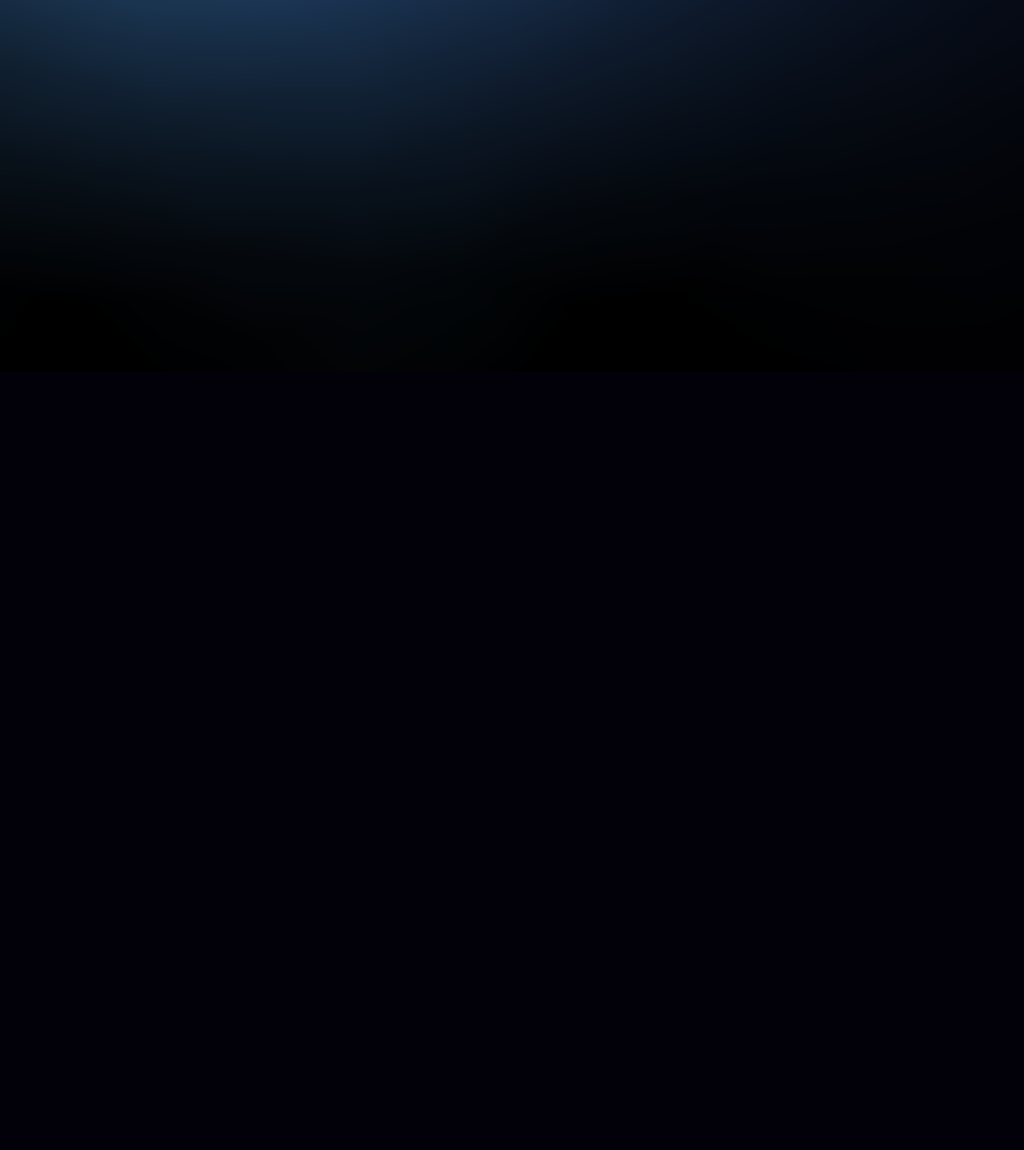
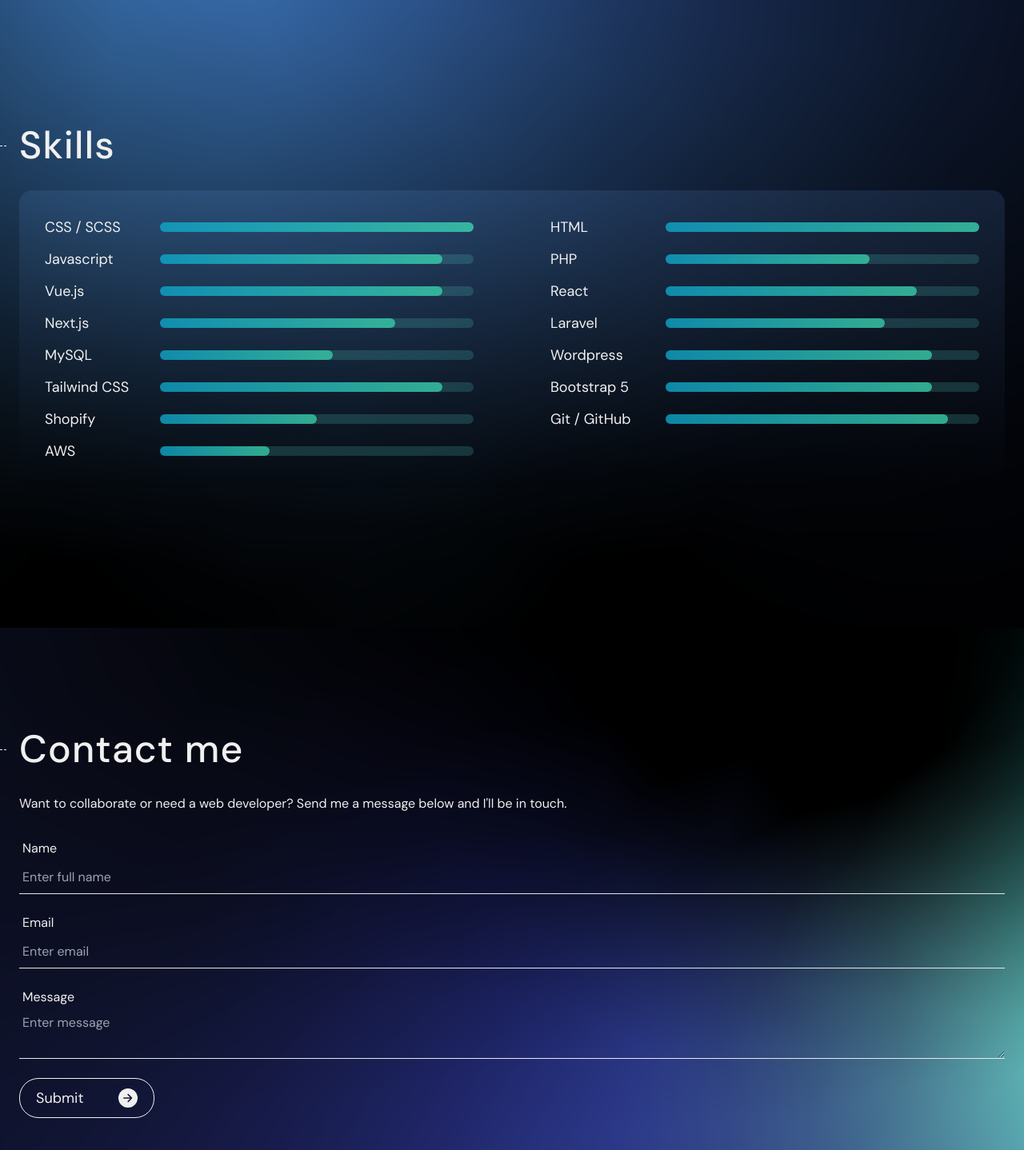
Before and after one commit to tomdolton/portfolio-2024, a Next.js app: page / in a window 1280 px wide. Shown: the part 2257-3695 px from the top of the page at 80% size. Before the commit the page ends 2722 px from the top, so only its background shows below. Built offline with nearby package versions, Linux system fonts and the light colour scheme.

Commit message:
Add skills sectiona and contact form.

```diff
--- /dev/null
+++ b/app/api/sendgrid/route.js
@@ -0,0 +1,74 @@
+import sgMail from "@sendgrid/mail";
+import { NextResponse } from "next/server";
+
+sgMail.setApiKey(process.env.SENDGRID_API_KEY);
+
+// CAPTCHA validation method
+const validateCaptcha = (response_key) => {
+  return new Promise((resolve, reject) => {
+    const secret_key = process.env.CAPTCHA_SECRET_KEY;
+
+    const url = `https://www.google.com/recaptcha/api/siteverify?secret=${secret_key}&response=${response_key}`;
+    console.log(url);
+
+    fetch(url, {
+      method: "post",
+    })
+      .then((response) => response.json())
+      .then((google_response) => {
+        if (google_response.success == true) {
+          resolve(true);
+        } else {
+          resolve(false);
+        }
+      })
+      .catch((err) => {
+        resolve(false);
+      });
+  });
+};
+
+// Send request to SendGrid API
+export async function POST(request) {
+  const body = await request.json();
+
+  if (!(await validateCaptcha(body.gRecaptchaResponse))) {
+    return NextResponse.json({ error: "ReCaptcha failed" }, { status: 500 });
+  }
+
+  try {
+    await sgMail.send({
+      to: process.env.CONTACT_FORM_MAIL_TO,
+      from: process.env.CONTACT_FORM_MAIL_FROM, // Change to your verified sender
+      subject: `Portfolio website contact form submission`,
+      text: "Portfolio website contact form submission",
+      html: `<!DOCTYPE html PUBLIC "-//W3C//DTD XHTML 1.0 Transitional//EN" "http://www.w3.org/TR/xhtml1/DTD/xhtml1-transitional.dtd">
+            <html lang="en">
+              <head>
+                <meta charset="utf-8">
+                <title>Contact form submission</title>
+                <meta http-equiv="Content-Type" content="text/html charset=UTF-8" />
+              </head>
+
+              <body>
+                <div style="margin-left: 20px;margin-right: 20px;">
+                  <h1 style="margin-bottom: 20px;">New contact form submission from tomdolton.com</h1>
+                  <br>
+                  <h2>Name: ${body.fullName}</h2>
+                  <h2>Email: ${body.email}</h2>
+                  <br>
+                  <p>Message:</p>
+                  <p>${body.message}</p>
+                </div>
+              </body>
+            </html>`,
+    });
+  } catch (error) {
+    return NextResponse.json(
+      { error: error.message },
+      { status: error.statusCode || 500 }
+    );
+  }
+
+  return NextResponse.json({ error: "" }, { status: 200 });
+}
--- /dev/null
+++ b/app/components/Contact.js
@@ -0,0 +1,17 @@
+import ContactForm from "./ContactForm";
+import RightArrow from "./icons/RightArrow";
+
+export default function Contact() {
+  return (
+    <section className="container">
+      <h2 className="with-line-horizontal mb-8">Contact me</h2>
+
+      <p className="mb-8">
+        Want to collaborate or need a web developer? Send me a message below and
+        I&apos;ll be in touch.
+      </p>
+
+      <ContactForm />
+    </section>
+  );
+}
--- /dev/null
+++ b/app/components/ContactForm.js
@@ -0,0 +1,208 @@
+import React, { useState, useEffect } from "react";
+import FormInput from "./FormInput";
+// import Button from "../Button";
+
+import dynamic from "next/dynamic";
+import IconSpinner from "./icons/IconSpinner";
+import RightArrow from "./icons/RightArrow";
+
+const ReCAPTCHA = dynamic(() => import("react-google-recaptcha"));
+
+export default function ContactForm() {
+  // const recaptchaRef = React.createRef();
+
+  // Contact for field states
+  const [fullName, setFullName] = useState("");
+  const [email, setEmail] = useState("");
+  const [message, setMessage] = useState("");
+  const [captchaValue, setCaptchaValue] = useState("");
+
+  // To lazy load recaptcha
+  const [recaptchaNeeded, setRecaptchaNeeded] = useState(false);
+
+  // Form validation state
+  const [errors, setErrors] = useState({});
+
+  // Sets when form is sending after submit click
+  const [isSending, setIsSending] = useState(false);
+
+  // Setting success or failure messages states
+  const [showSuccessMessage, setShowSuccessMessage] = useState(false);
+  const [showFailureMessage, setShowFailureMessage] = useState(false);
+  const [failureMessage, setFailureMessage] = useState(
+    "Oops! Something went wrong, please try again."
+  );
+
+  const handleValidation = () => {
+    let tempErrors = {};
+    let isValid = true;
+
+    if (fullName.length <= 0) {
+      tempErrors["fullname"] = true;
+      isValid = false;
+    }
+    if (email.length <= 0) {
+      tempErrors["email"] = true;
+      isValid = false;
+    }
+    if (message.length <= 0) {
+      tempErrors["message"] = true;
+      isValid = false;
+    }
+
+    setErrors({ ...tempErrors });
+    return isValid;
+  };
+
+  const onReCAPTCHAChange = async (captchaCode) => {
+    if (!captchaCode) {
+      return;
+    }
+    setCaptchaValue(captchaCode);
+  };
+
+  const handleSubmit = async (e) => {
+    e.preventDefault();
+    if (isSending) return;
+
+    setShowFailureMessage(false);
+
+    if (captchaValue === "") {
+      setFailureMessage(`Please click "I'm not a robot" before submitting.`);
+      setShowFailureMessage(true);
+      return;
+    }
+    setFailureMessage("Oops! Something went wrong, please try again");
+
+    let isValidForm = handleValidation();
+
+    if (isValidForm) {
+      setIsSending(true);
+
+      const res = await fetch("/api/sendgrid", {
+        body: JSON.stringify({
+          email: email,
+          fullName: fullName,
+          message: message,
+          gRecaptchaResponse: captchaValue,
+        }),
+        headers: {
+          "Content-Type": "application/json",
+        },
+        method: "POST",
+      });
+
+      const { error } = await res.json();
+
+      if (error) {
+        setShowSuccessMessage(false);
+        setShowFailureMessage(true);
+        setIsSending(false);
+        return;
+      }
+      setShowSuccessMessage(true);
+      setShowFailureMessage(false);
+      setIsSending(false);
+
+      // Reset form fields
+      setFullName("");
+      setEmail("");
+      setMessage("");
+    }
+  };
+
+  return (
+    <form onSubmit={handleSubmit} className="text-right">
+      <FormInput
+        type="text"
+        value={fullName}
+        placeholder="Enter full name"
+        label="Name"
+        name="fullName"
+        required={true}
+        onChange={(e) => {
+          setFullName(e.target.value);
+          setRecaptchaNeeded(true);
+        }}
+        className="mb-6"
+        error={errors?.fullName}
+      />
+
+      <FormInput
+        type="email"
+        value={email}
+        placeholder="Enter email"
+        label="Email"
+        name="email"
+        required={true}
+        onChange={(e) => {
+          setEmail(e.target.value);
+          setRecaptchaNeeded(true);
+        }}
+        className="mb-6"
+        error={errors?.email}
+      />
+
+      <div className="mb-6 flex flex-col text-left">
+        <label htmlFor="message" className="pl-1">
+          Message
+        </label>
+        <textarea
+          name="message"
+          value={message}
+          required={true}
+          placeholder="Enter message"
+          onChange={(e) => {
+            setMessage(e.target.value);
+            setRecaptchaNeeded(true);
+          }}
+          className="border-b bg-transparent py-2 px-1 ring-black focus:rounded-sm focus:outline-none focus:ring-1"
+          error={errors?.message}
+        ></textarea>
+      </div>
+
+      {recaptchaNeeded && (
+        <ReCAPTCHA
+          onChange={onReCAPTCHAChange}
+          size="normal"
+          sitekey={process.env.NEXT_PUBLIC_CAPTCHA_SITE_KEY}
+        />
+      )}
+
+      <button
+        type="submit"
+        disabled={isSending}
+        className="text-lg border-offwhite border rounded-3xl px-5 py-2.5 mt-auto flex justify-between items-center gap-11 hover:gap-14 hover:bg-white/10 transition-all"
+      >
+        {isSending ? (
+          <IconSpinner className="absolute left-12 top-2 animate-spin" />
+        ) : (
+          "Submit"
+        )}
+        <RightArrow />
+      </button>
+
+      {/* <Button
+        className="mt-6 h-[46px] md:mt-0"
+        type="submit"
+        size="md"
+        arrowRightClass="right-6"
+        btnPaddingClass={isSending ? "pl-12" : "pl-7"}
+        disabled={isSending}
+      > */}
+
+      {/* </Button> */}
+
+      <div className="text-left">
+        {showSuccessMessage && (
+          <p className="my-2 font-medium text-green-700">
+            Thank you! Your message has been received.
+          </p>
+        )}
+        {showFailureMessage && (
+          <p className="font-medium text-red-600">{failureMessage}</p>
+        )}
+      </div>
+    </form>
+  );
+}
--- /dev/null
+++ b/app/components/FormInput.js
@@ -0,0 +1,32 @@
+import React from "react";
+
+export default function FormInput({
+  value,
+  label,
+  name,
+  placeholder,
+  type,
+  onChange,
+  className,
+  required,
+  error,
+}) {
+  return (
+    <div className={`${className} flex flex-col text-left`}>
+      <label htmlFor={name} className="mb-1 pl-1">
+        {label}
+      </label>
+
+      <input
+        type={type}
+        value={value}
+        name={name}
+        placeholder={placeholder}
+        onChange={onChange}
+        required={required}
+        className={`border-b bg-transparent px-1 py-2 ring-black focus:rounded-sm focus:outline-none focus:ring-1`}
+      />
+      {error && <p className="text-red-600">{label} cannot be empty.</p>}
+    </div>
+  );
+}
--- a/app/components/Skills.js
+++ b/app/components/Skills.js
@@ -1,6 +1,6 @@
 import { motion, useSpring } from "framer-motion";
 
-export default function Skills() {
+export default function Skills({ className }) {
   // Frontend
   // Backend
   // Frameworks
@@ -9,7 +9,7 @@
   // Source Control/Project Management
   const skillsData = [
     {
-      name: "CSS / SCSS / CSS-in-JS",
+      name: "CSS / SCSS",
       color: "#22d3ee",
       score: 100,
       class: "from-[#00B3CC] to-[#D6FF7F]",
@@ -59,7 +59,7 @@
     },
     {
       name: "MySQL",
-      score: 50,
+      score: 55,
       color: "#4945ff",
       class: "from-violet-600 to-purple-800",
     },
@@ -69,27 +69,22 @@
       color: "#0675c4",
       class: "from-indigo-800 to-blue-500",
     },
+
     {
-      name: "AWS",
-      score: 35,
-      color: "#ff9900",
-      class: "from-amber-500 to-amber-700",
-    },
-    {
-      name: "Tailwind",
+      name: "Tailwind CSS",
       score: 90,
       color: "#ff9900",
       class: "from-amber-500 to-amber-700",
     },
     {
-      name: "Bootstrap",
+      name: "Bootstrap 5",
       score: 85,
       color: "#ff9900",
       class: "from-amber-500 to-amber-700",
     },
     {
       name: "Shopify",
-      score: 45,
+      score: 50,
       color: "#ff9900",
       class: "from-amber-500 to-amber-700",
     },
@@ -100,35 +95,29 @@
       class: "from-amber-500 to-amber-700",
     },
     {
-      name: "JIRA",
-      score: 80,
-      color: "#ff9900",
-      class: "from-amber-500 to-amber-700",
-    },
-    {
-      name: "Docker?",
-      score: 20,
+      name: "AWS",
+      score: 35,
       color: "#ff9900",
       class: "from-amber-500 to-amber-700",
     },
   ];
 
   return (
-    <section
-      id="skills"
-      className="container my-36 pt-48 mt-48 max-w-screen-lg mx-auto"
-    >
-      <h2 className="with-line mb-6">Skills</h2>
+    <section id="skills" className={`${className}`}>
+      <div className="container">
+        <h2 className="with-line-horizontal mb-8">Skills</h2>
+      </div>
 
-      <div className="space-y-6">
+      <div className="grid lg:grid-cols-2 gap-x-24 gap-3 bg-gradient-to-b from-blue-500/15 to-blue-900/15 rounded-2xl p-6 md:p-8 mx-6">
         {skillsData.map((skill, index) => (
           <div key={index} className="flex items-center">
-            <h3 className="w-48 shrink-0">{skill.name}</h3>
+            <h3 className="w-28 sm:w-36 shrink-0 sm:text-lg">{skill.name}</h3>
 
-            <div className="w-full rounded-full">
+            <div className="w-full rounded-full bg-blue-100/20">
               <motion.div
+                className={`bg-white rounded-full h-3 opacity-70 bg-gradient-to-r from-blue-400 to to-blue-200`}
+                // className={`bg-white rounded-full h-3 opacity-70 bg-gradient-to-r ${skill.class}`}
                 // style={{ background: `${skill.color}` }}
-                className={`bg-white rounded-full h-4 opacity-70 bg-gradient-to-r ${skill.class}`}
                 transition={{
                   type: "spring",
                   stiffness: 30,
--- /dev/null
+++ b/app/components/icons/IconSpinner.js
@@ -0,0 +1,23 @@
+export default function IconSpinner({ className }) {
+  return (
+    <svg
+      className={className}
+      xmlns="http://www.w3.org/2000/svg"
+      width="30px"
+      height="30px"
+      viewBox="0 0 100 100"
+      preserveAspectRatio="xMidYMid"
+    >
+      <circle
+        cx="50"
+        cy="50"
+        fill="none"
+        stroke="#0d0d0d"
+        strokeWidth="6"
+        r="37"
+        strokeDasharray="174.35839227423352 60.119464091411174"
+        transform="matrix(1,0,0,1,0,0)"
+      ></circle>
+    </svg>
+  );
+}
--- a/app/page.js
+++ b/app/page.js
@@ -5,6 +5,7 @@
 import About from "./components/About";
 import Projects from "./components/Projects";
 import Skills from "./components/Skills";
+import Contact from "./components/Contact";
 
 export default function Home() {
   return (
@@ -18,7 +19,13 @@
       </div>
 
       <div className="h-[1823px] bg-gradient-2 bg-cover bg-no-repeat bg-center">
-        <Projects className="py-80" />
+        <Projects className="mt-80 mb-40" />
+
+        <Skills className="" />
+      </div>
+
+      <div className="h-[653px] bg-gradient-3 bg-cover bg-no-repeat bg-top pt-32">
+        <Contact />
       </div>
     </>
   );
--- a/package.json
+++ b/package.json
@@ -9,10 +9,12 @@
     "lint": "next lint"
   },
   "dependencies": {
+    "@sendgrid/mail": "^8.1.0",
     "framer-motion": "^11.0.3",
     "next": "14.1.0",
     "react": "^18",
-    "react-dom": "^18"
+    "react-dom": "^18",
+    "react-google-recaptcha": "^2.1.0"
   },
   "devDependencies": {
     "autoprefixer": "^10.0.1",
--- a/tailwind.config.js
+++ b/tailwind.config.js
@@ -10,6 +10,7 @@
       backgroundImage: {
         "gradient-1": "url('/images/background-1@2x.webp')",
         "gradient-2": "url('/images/background-2@2x.webp')",
+        "gradient-3": "url('/images/background-3@2x.webp')",
       },
 
       colors: {
@@ -22,10 +23,12 @@
           200: "#F0F0F03C",
         },
 
-        cerulean: {
+        blue: {
           100: "#52D3C9",
+          200: "#3DDCB2",
           400: "#09A9D2",
-          900: "#3DDCB2",
+          500: "#6095DA",
+          900: "#010106",
         },
       },
     },
```
Also changed, not shown: public/images/background-3@2x.webp (added), 1 other file (tests, documents, lock files or other folders).
